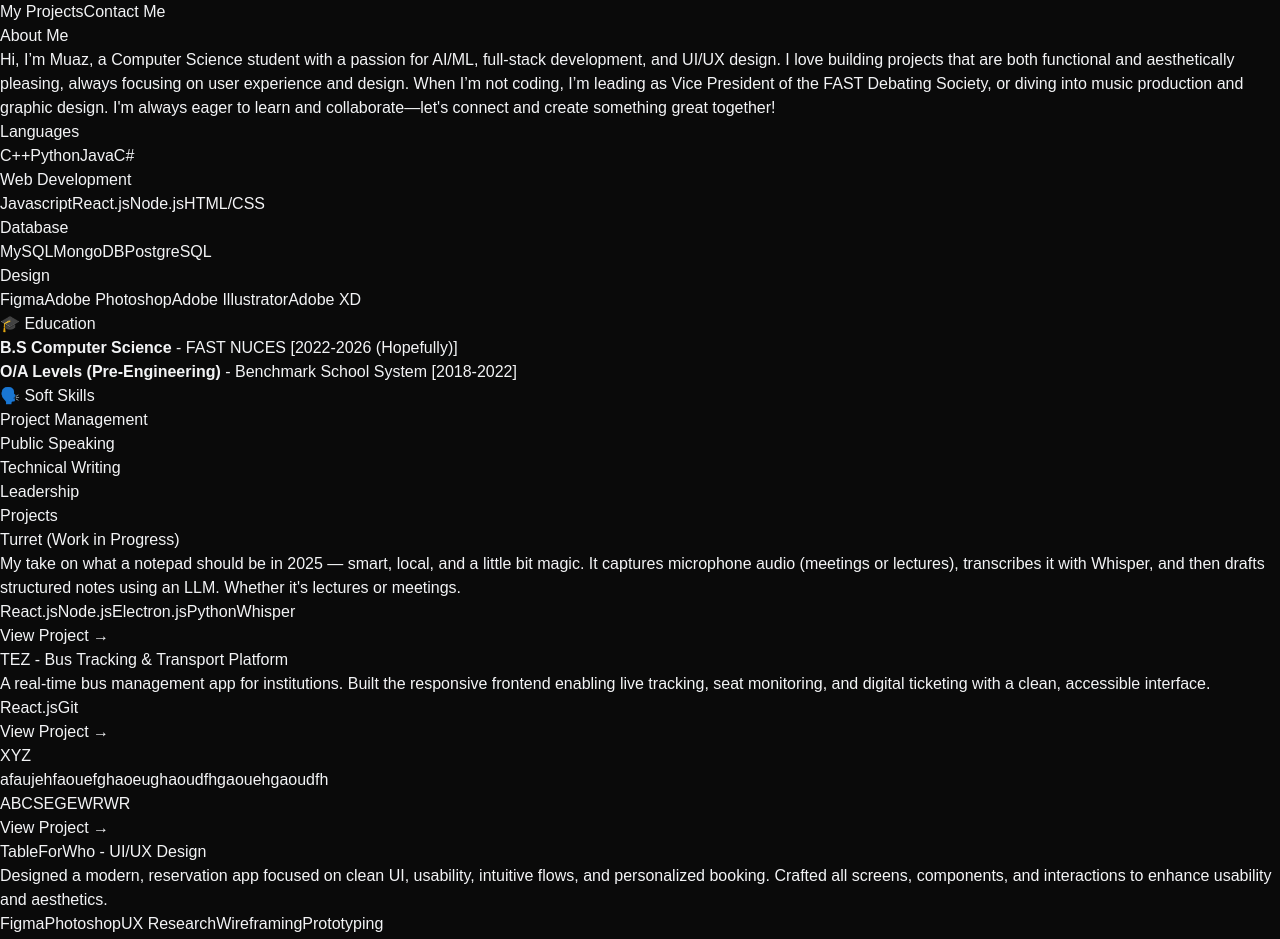
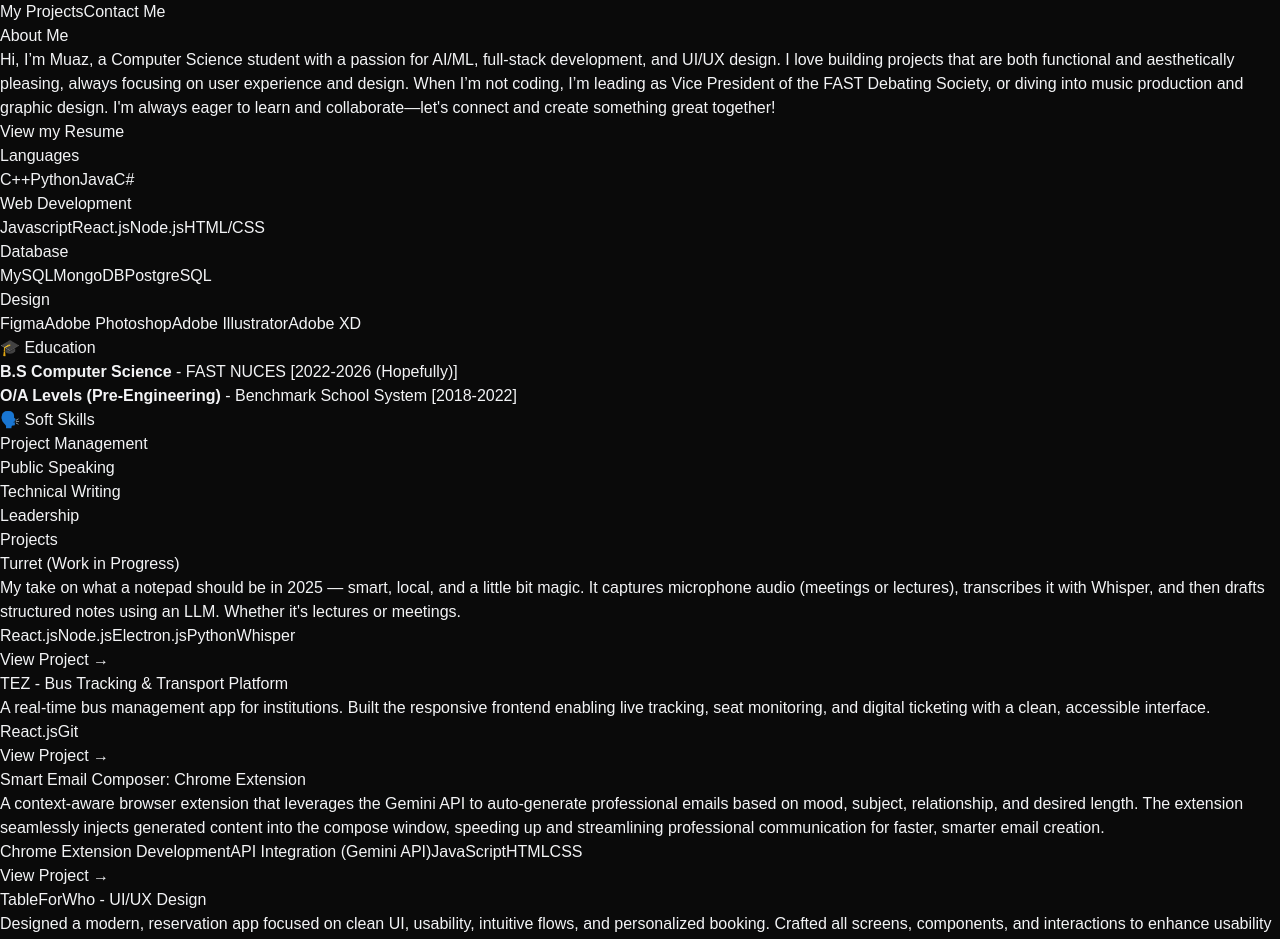
Before and after one commit to molarmuaz/portfolio, a React (Vite) app: page / in a window 1280 px wide. Shown: the part 1400-2339 px from the top of the page. Built offline with nearby package versions, Linux system fonts and the light colour scheme.

Commit message:
Email composer and resume added

```diff
--- a/src/components/sections/About.jsx
+++ b/src/components/sections/About.jsx
@@ -35,6 +35,11 @@ export const About = () => {
                             </a>{" "}
                             and create something great together!
                         </p>
+                        <div className = "flex justify-center space-x-4">
+                            <a href = "../../assets/ResumeMuazAhmed2025.pdf" className = "bg-indigo-600 text-gray-300 py-3 px-6 rounded font-medium transition relative overflow-hidden hover:-translate-y-0.5 hover:shadow-[0_0_15px_rgba(59,130,246,0.4)] ">
+                                View my Resume
+                            </a>
+                        </div>
                         <div className="grid grid-cols-1 md:grid-cols-2 gap-6">
                             <div className="rounded-xl p-6 hover:-translate-y-1 transition-all">
                                 <h3 className="font-bold text-gray-300 text-xl mb-4 ">Languages</h3>
--- a/src/components/sections/Projects.jsx
+++ b/src/components/sections/Projects.jsx
@@ -53,13 +53,13 @@ export const Projects = () => {
 
                         <div className = "p-6 rounded-xl border border-white/10 hover:-translate-y-1 hover:-border-indigo-500/30 hover:-shadow-[0_2px_8px_rgba(59,130,246,0.1)] transition-all cursor-pointer">
                             <h3 className = "text-xl font-bold mb-2">
-                                XYZ
+                                Smart Email Composer: Chrome Extension
                             </h3>
                             <p className="text-gray-400 mb-4">
-                                afaujehfaouefghaoeughaoudfhgaouehgaoudfh
+                            A context-aware browser extension that leverages the Gemini API to auto-generate professional emails based on mood, subject, relationship, and desired length. The extension seamlessly injects generated content into the compose window, speeding up and streamlining professional communication for faster, smarter email creation.
                             </p>
                             <div>
-                                {["ABC","SEGE","WRWR"].map((tech,key) =>(
+                                {["Chrome Extension Development", "API Integration (Gemini API)", "JavaScript", "HTML", "CSS"].map((tech,key) =>(
                                     <span
                                     key={key}
                                     className="bg-indigo-500/20 text-indigo-400 py-1 px-3 rounded-full text-xs hover:bg-indigo-500/40 hover:shadow-[0_2px_8px_rgba(59,130,246,0.1)] transition cursor-pointer"
@@ -69,7 +69,7 @@ export const Projects = () => {
                                 ))}
                             </div>
                             <div className = "flex-justify-between items-center mt-4">
-                                <a href="#" className="text-indigo-400 hover:text-indigo-300 transition">View Project →</a>
+                                <a href="https://github.com/molarmuaz/ai_email_extension" className="text-indigo-400 hover:text-indigo-300 transition">View Project →</a>
                             </div>
                         </div>
 
```
Also changed, not shown: 1 other file (tests, documents, lock files or other folders).
